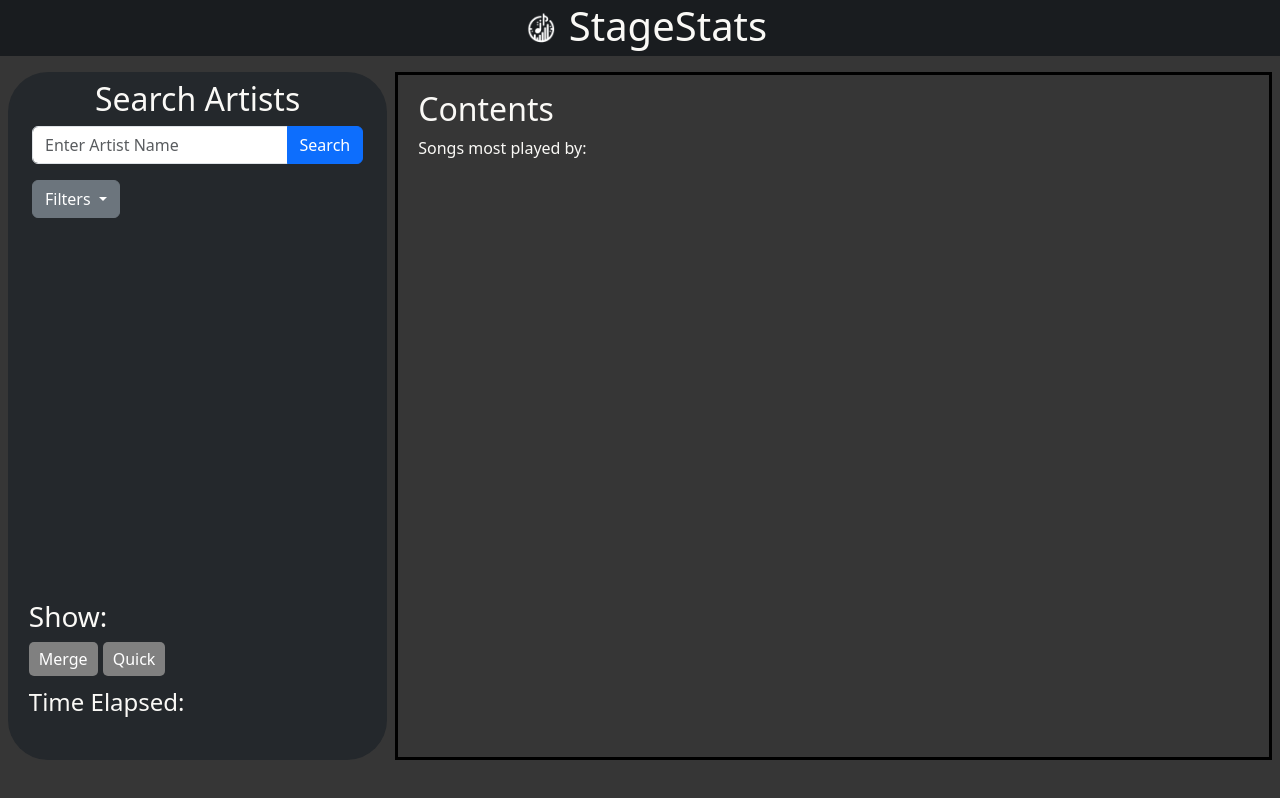
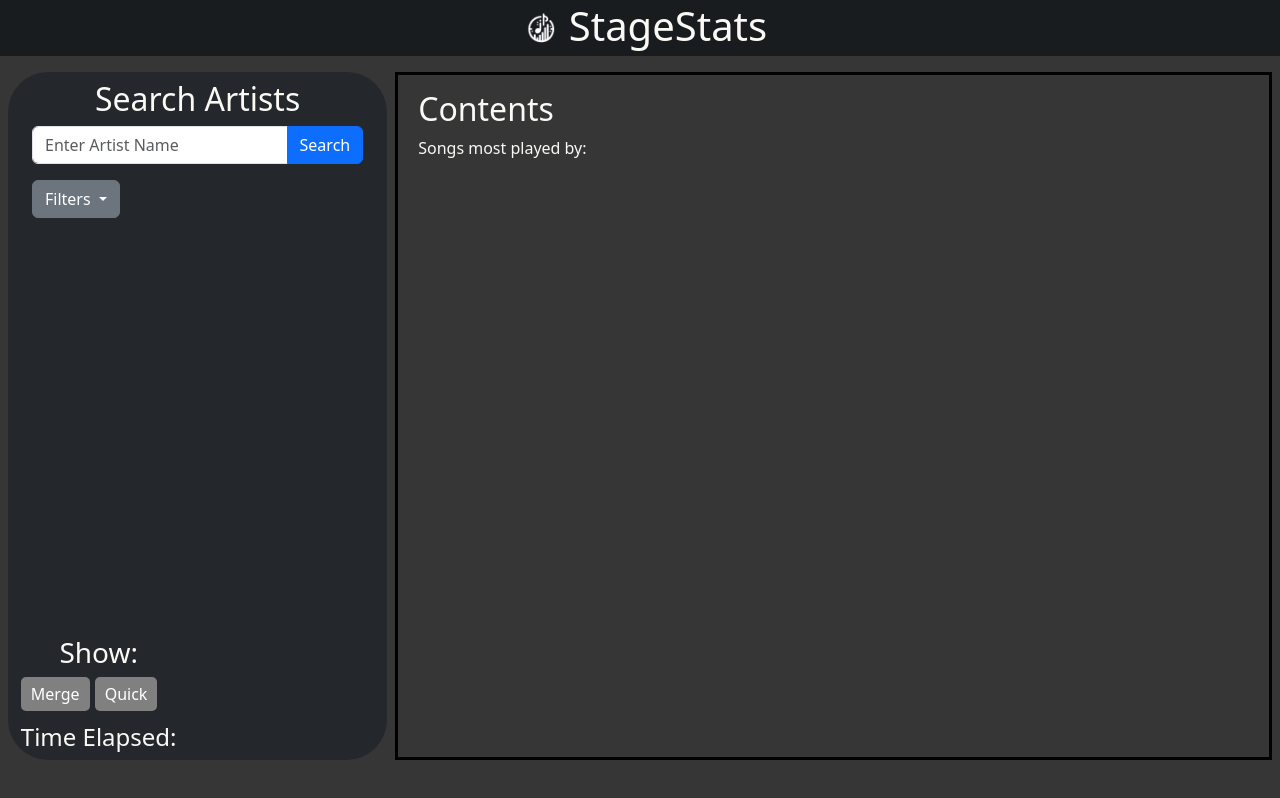
Before and after one commit to mattbrwnn/StageStats, a Vue app in the folder frontend/: page / in a window 1280 px wide. Built offline with nearby package versions, Linux system fonts and the light colour scheme.

Commit message:
styled buttons div

```diff
--- a/frontend/src/components/Main.vue
+++ b/frontend/src/components/Main.vue
@@ -140,6 +140,7 @@ export default {
   margin-right: 1vh;
   margin-left: 1vh;
   box-sizing: border-box;
+  position: relative;
 }
 
 .search h2{
@@ -206,9 +207,9 @@ export default {
   display: flex;
   position: absolute;
   flex-direction: column;
-  align-items: flex-start;
-  margin-top: 33em;
-  margin-left: 1.3em;
+  position: absolute;
+  bottom: 0px;
+  left: 1vw;
 }
 .show-buttons-container p {
   margin-bottom: 5px;
@@ -234,7 +235,7 @@ export default {
 
 
 .content h2, .content .songs-header {
-  display: block;
+  display: inline-block;
   text-align: left;
   padding-left: 20px;
 
```
